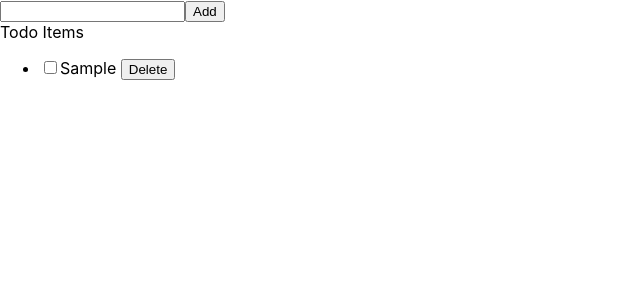
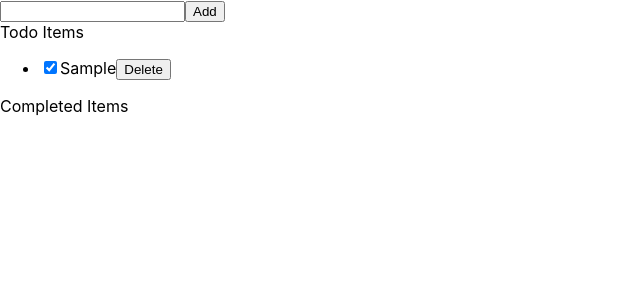
Before and after one commit to mariomelchor/react-todolist, a React (Create React App) app: page / in a window 1280 px wide. Both pictures are taken after typing "Sample" into the empty fields and a click on the button "Add". Shown: the top 300 px of the page, without its empty margins (0-640 px from the left). Built offline with nearby package versions, Linux system fonts and the light colour scheme.

Commit message:
Toggling  items from todo/completed

```diff
--- a/src/App.js
+++ b/src/App.js
@@ -9,6 +9,7 @@ class App extends React.Component {
 
     this.additem = this.additem.bind(this);
     this.deleteItem = this.deleteItem.bind(this);
+    this.completeItem = this.completeItem.bind(this);
     this.handleChange = this.handleChange.bind(this);
 
     this.state = {
@@ -60,13 +61,12 @@ class App extends React.Component {
 
   }
 
-  deleteItem(item){
+  completeItem(item){
     let items = this.state.items;
     let index = items.todo.indexOf(item);
 
     items.todo.splice(index,1);
     items.completed.push(item);
-
 
     this.setState({
       items: {
@@ -76,6 +76,14 @@ class App extends React.Component {
     });
 
     localStorage.setItem('todoItems', JSON.stringify(this.state.items));
+  }
+
+  deleteItem(items, item){
+
+    // items.splice(item,1);
+
+    // console.log(items);
+
   }
 
   handleChange(event) {
@@ -91,7 +99,10 @@ class App extends React.Component {
         <Input additem={this.additem} value={this.state.value} handleChange={this.handleChange} />
 
         Todo Items
-        <List items={this.state.items.todo} delete={this.deleteItem} />
+        { this.state.items.todo && <List items={this.state.items.todo} delete={this.deleteItem} complete={this.completeItem} list="todo" /> }
+
+        Completed Items
+        { this.state.items.completed && <List items={this.state.items.completed} delete={this.deleteItem} complete={this.completeItem} list="completed" /> }
 
       </div>
     );
--- a/src/List/index.js
+++ b/src/List/index.js
@@ -2,12 +2,12 @@ import React from 'react';
 
 function List(props) {
 
-  let items = props.items;
-
   return(
     <ul>
-      {items.map((item, index) => {
-        return <li key={index}><input type="checkbox" value="false" />{item} <button onClick={() => props.delete(item)}>Delete</button></li>
+      {props.items.map((item, index) => {
+        return <li key={index}><input type="checkbox" checked={props.list === 'completed' ? 'false' : 'true'} onClick={() => props.complete(item)} />{item}
+        <button onClick={() => props.delete(props.items,item)}>Delete</button>
+        </li>
       })}
     </ul>
   );
```
